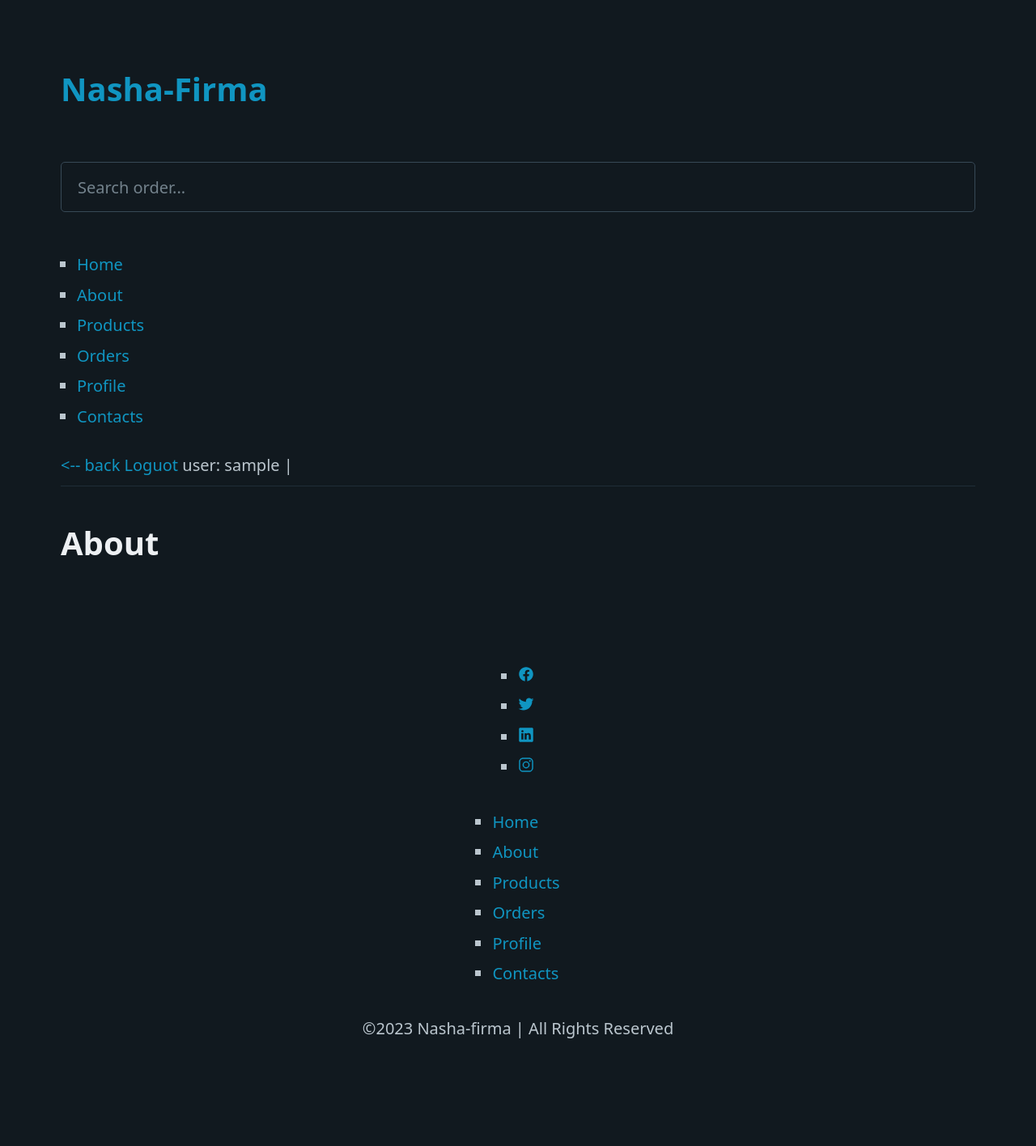
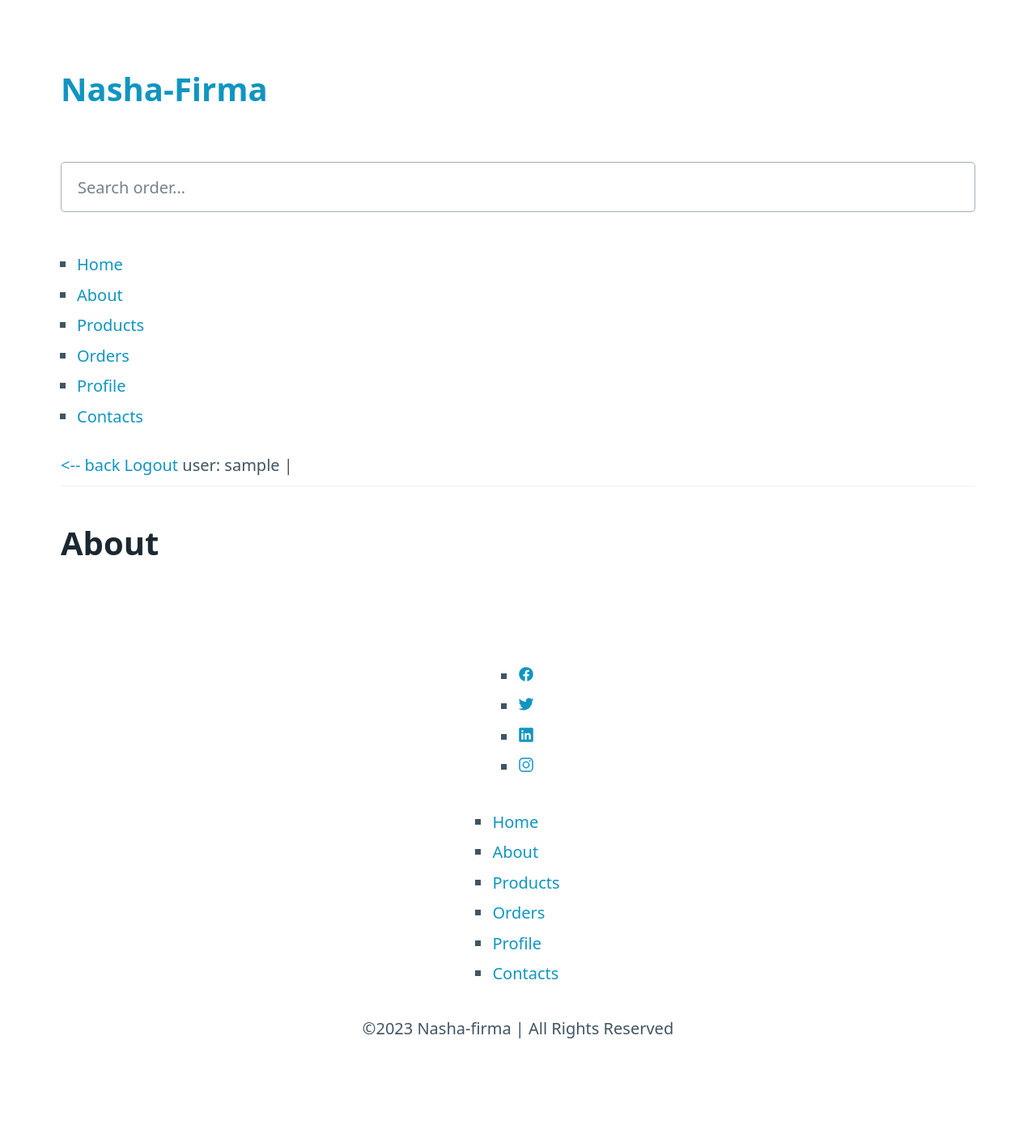
Before and after one commit to VadimTrubay/django_progect_nashafirma, a Django app: page /about/ in a window 1280 px wide. Shown: the whole page at 81% size. Run offline with Django 4.2, Linux system fonts and the light colour scheme; the visitor is signed in with stand-in values (Sample User, id 1).

Commit message:
Update base.html

```diff
--- a/nashafirma/templates/base.html
+++ b/nashafirma/templates/base.html
@@ -1,5 +1,5 @@
 <!DOCTYPE html>
-<html lang="en" data-theme="dark">
+<html lang="en">
 
 <head>
     <meta charset="UTF-8">
@@ -17,45 +17,30 @@
         <header>
             {% if request.user.is_authenticated %}
             {% if request.path == '/products/all_products/' or request.path == '/products/search_product/' %}
-            <div class="nav-search">
-                <h1><a class="lable-firma" href="{% url 'home' %}">Nasha-Firma</a></h1>
-                <form class="form-search" onsubmit="this.sfSbm.disabled=true" method="get"
-                    action="{% url 'search_results_product' %}">
-                    <span class="input-icon">
-                        <input type="text" name="search_product" placeholder="Search product..."
-                            class="nav-search-input queryField" autocomplete="off">
-                        <i class="ace-icon fa fa-search nav-search-icon"></i>
-                    </span>
+            <div>
+                <h1><a href="{% url 'home' %}">Nasha-Firma</a></h1>
+                <form onsubmit="this.sfSbm.disabled=true" method="get" action="{% url 'search_results_product' %}">
+                <input type="text" name="search_product" placeholder="Search product..." autocomplete="off">
                 </form>
             </div>
             {% else %}
-            <div class="nav-search">
-                <h1><a class="lable-firma" href="{% url 'home' %}">Nasha-Firma</a></h1>
-                <form class="form-search" onsubmit="this.sfSbm.disabled=true" method="get"
-                    action="{% url 'search_results_order' %}">
-                    <span class="input-icon">
-                        <input type="text" name="search_order" placeholder="Search order..."
-                            class="nav-search-input queryField" autocomplete="off">
-                        <i class="ace-icon fa fa-search nav-search-icon"></i>
-                    </span>
+            <div>
+                <h1><a href="{% url 'home' %}">Nasha-Firma</a></h1>
+                <form onsubmit="this.sfSbm.disabled=true" method="get" action="{% url 'search_results_order' %}">
+                <input type="text" name="search_order" placeholder="Search order..." autocomplete="off">
                 </form>
             </div>
             {% endif %}
             {% else %}
-            <div class="nav-search" id="nav-search">
-                <h1><a class="lable-firma" href="{% url 'home' %}">Nasha-Firma</a></h1>
-                <form class="form-search" onsubmit="this.sfSbm.disabled=true" method="get"
-                    action="">
-                    <span class="input-icon">
-                        <input type="text" name="" placeholder="Search ..." class="nav-search-input queryField"
-                            autocomplete="off">
-                        <i class="ace-icon fa fa-search nav-search-icon"></i>
-                    </span>
+            <div id="nav-search">
+                <h1><a href="{% url 'home' %}">Nasha-Firma</a></h1>
+                <form onsubmit="this.sfSbm.disabled=true" method="get" action="">
+                <input type="text" name="" placeholder="Search ..." autocomplete="off">
                 </form>
             </div>
             {% endif %}
-            <div class="main-menu">
-                <ul class="menu">
+            <div>
+                <ul>
                 {% if not request.user.is_authenticated %}
                     <li><a href="{% url 'home' %}">Home</a></li>
                     <li><a href="{% url 'about' %}">About</a></li>
@@ -72,13 +57,13 @@
                 </ul>
             </div>
             <div>
-                <a class="Back" href="javascript:history.back()">&lt;-- back</a>
+                <a href="javascript:history.back()">&lt;-- back</a>
                 {% if request.user.is_authenticated %}
-                <a class="authorization" href="{% url 'logout' %}">Loguot</a>
-                <span class="user-name">user: {{ user.username }}&nbsp;|&nbsp;</span>
+                <a href="{% url 'logout' %}">Logout</a>
+                <span>user: {{ user.username }}&nbsp;|&nbsp;</span>
                 {% else %}
-                <a class="authorization" href="{% url 'register' %}">Registrations</a>
-                <a class="authorization" href="{% url 'login' %}">Login&nbsp;|&nbsp;</a>
+                <a href="{% url 'register' %}">Registrations</a>
+                <a href="{% url 'login' %}">Login&nbsp;|&nbsp;</a>
                 {% endif %}
                 <hr>
             </div>
@@ -86,14 +71,14 @@
 
         {% block content %} {% endblock content%}
 
-        <footer class="main-menu">
-            <ul class="menu">
+        <footer>
+            <ul>
                 <li><a href="#"><ion-icon name="logo-facebook"></ion-icon></a></li>
                 <li><a href="#"><ion-icon name="logo-twitter"></ion-icon></a></li>
                 <li><a href="#"><ion-icon name="logo-linkedin"><ion-icon></a></li>
                 <li><a href="#"><ion-icon name="logo-instagram"></ion-icon></a></li>
             </ul>
-            <ul class="menu">
+            <ul>
                 {% if not request.user.is_authenticated %}
                     <li><a href="{% url 'home' %}">Home</a></li>
                     <li><a href="{% url 'about' %}">About</a></li>
```
